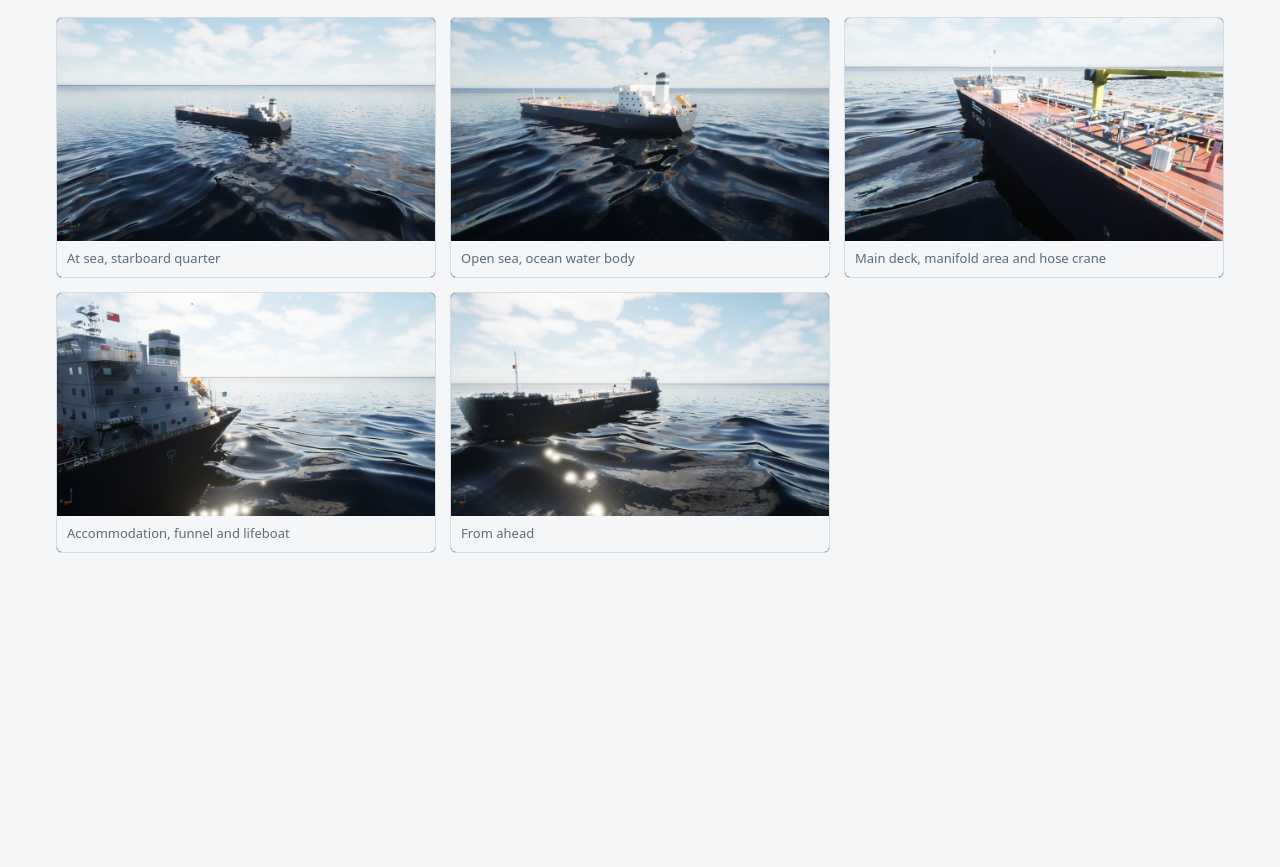
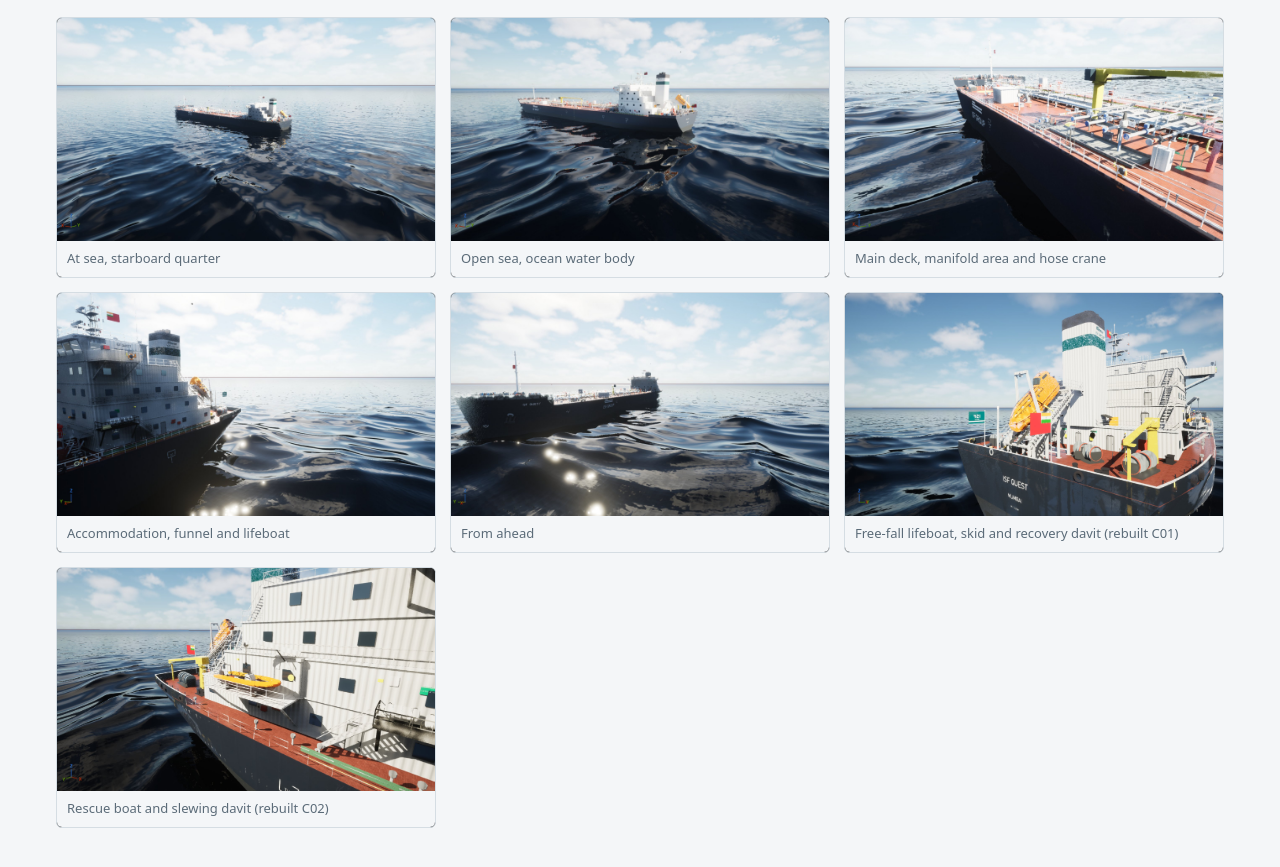
Before and after one commit to pushkalkapoor6-byte/isf-quest, a plain HTML site: page renders.html in a window 1280 px wide. Shown: the part 109-976 px from the top of the page. Before the commit the page ends 800 px from the top, so only its background shows below. Drawn offline with Linux system fonts and the light colour scheme.

Commit message:
Update 2026-10-12 12:23

```diff
--- a/renders.html
+++ b/renders.html
@@ -26,6 +26,8 @@ img{display:block;width:100%;height:auto}figcaption{padding:8px 10px;font-size:1
 <figure><img src="renders/ue_deck.jpg" alt="Main deck with pipelines and hose crane"><figcaption>Main deck, manifold area and hose crane</figcaption></figure>
 <figure><img src="renders/ue_stern_house.jpg" alt="Accommodation and funnel"><figcaption>Accommodation, funnel and lifeboat</figcaption></figure>
 <figure><img src="renders/ue_bow.jpg" alt="Ship seen from ahead"><figcaption>From ahead</figcaption></figure>
+<figure><img src="renders/ue_lifeboat.jpg" alt="Free-fall lifeboat on its launching skid at the stern"><figcaption>Free-fall lifeboat, skid and recovery davit (rebuilt C01)</figcaption></figure>
+<figure><img src="renders/ue_rescueboat.jpg" alt="Rescue boat on its davit, starboard side"><figcaption>Rescue boat and slewing davit (rebuilt C02)</figcaption></figure>
 </main>
 </body>
 </html>
```
Also changed, not shown: renders/ue_lifeboat.jpg (added), renders/ue_rescueboat.jpg (added), 3 other files.
